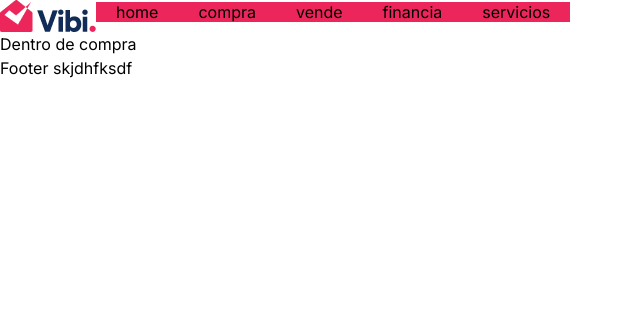
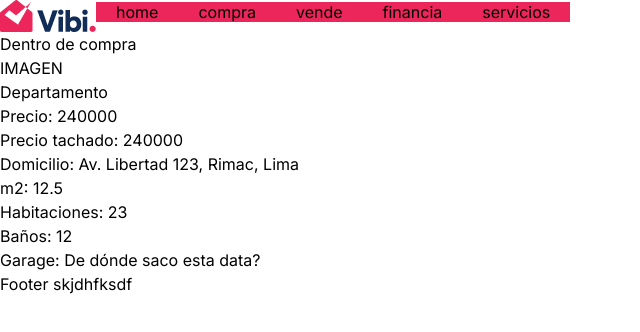
Before and after one commit to gastondvoskin/vibi, a Next.js app in the folder vibi-client/: page /compra in a window 1280 px wide. Shown: the top 332 px of the page, without its empty margins (0-640 px from the left). Built offline with nearby package versions, Linux system fonts and the light colour scheme.

Commit message:
View of compra. Added Card and CardContainer components using a hardcoded array (WIP)

```diff
--- a/vibi-client/app/compra/page.tsx
+++ b/vibi-client/app/compra/page.tsx
@@ -1,8 +1,10 @@
+import CardsContainer from "../../components/CardsContainer"
 
 export default function Compra() {
   return (
     <main>
       <h1>Dentro de compra</h1>
+      <CardsContainer />
     </main>
   )
 }
--- /dev/null
+++ b/vibi-client/components/Card.tsx
@@ -0,0 +1,29 @@
+import Image from "next/image";
+
+const Card = ({
+  property,
+  propertyAddress,
+  propertyInformation,
+  propertyDetail,
+}) => {
+  return (
+    <div>
+      {/* <Image src={property.urls_photos[0]} alt="Foto" width={10} height={10} /> */}{" "}
+      {/* a futuro un slide, llega un array de urls */}
+      <h1>IMAGEN</h1>
+      {/* Tipo de propiedad */}
+      <h1>{propertyAddress.property_type}</h1>
+      <h1>Precio: {property.final_price}</h1>
+      <h1>Precio tachado: {property.final_price}</h1>
+      <p> Domicilio: {propertyAddress.street}, {propertyAddress.district}, {propertyAddress.city}</p>
+      <h1>m2: {propertyInformation.m2_indoor}</h1> {/* o m2_total? */}
+      <h1>Habitaciones: {propertyInformation.rooms}</h1>
+      <h1>Baños: {propertyInformation.baths}</h1>
+      <h1>Garage: De dónde saco esta data?</h1> {/* parking? */}
+    </div>
+  );
+};
+
+export default Card;
+
+// Av. Libertad 123, Rimac, Lima
--- /dev/null
+++ b/vibi-client/components/CardsContainer.tsx
@@ -0,0 +1,69 @@
+import Card from "./Card";
+
+const hcPublications = [
+  {
+    publication: {
+      plan: "premium",
+      pro_photos: true,
+      pro_video: true,
+      pro_sign: false,
+      pro_quoted: true,
+      pro_analysis: true,
+      pro_contracts: true,
+      pro_tour: false,
+      isActive: true,
+    },
+    property: {
+      condition: "usado",
+      final_price: 240000,
+      description: "dsf f jasfg ag  asgadsf",
+      urls_photos: ["url"],
+      urls_videos: ["dsfjgfdgfdsg das gsfdg dasf "],
+    },
+    propertyAddress: {
+      street: "Av. Libertad 123",
+      district: "Rimac",
+      city: "Lima",
+      urbanization: "ciudad",
+      floor: 2,
+      property_type: "Departamento",
+    },
+    propertyInformation: {
+      construction_year: 1990,
+      m2_indoor: 12.5,
+      m2_total: 12.54,
+      rooms: 23,
+      baths: 12,
+      halft_bath: 0,
+    },
+    propertyDetail: {
+      luxury: true,
+      terrace: false,
+      lobby: true,
+      balcony: false,
+      air_conditioning: true,
+      gym: true,
+      courtyard: true,
+      barbecue: false,
+      coworking: false,
+      natural_gas: false,
+    },
+  },
+];
+
+const CardsContainer = () => {
+  return (
+    <div>
+      {hcPublications.map((publ) => (
+        <Card
+            property={publ.property}
+            propertyAddress={publ.propertyAddress}
+            propertyInformation={publ.propertyInformation}
+            propertyDetail={publ.propertyDetail}
+        />
+      ))}
+    </div>
+  )
+};
+
+export default CardsContainer;
```
